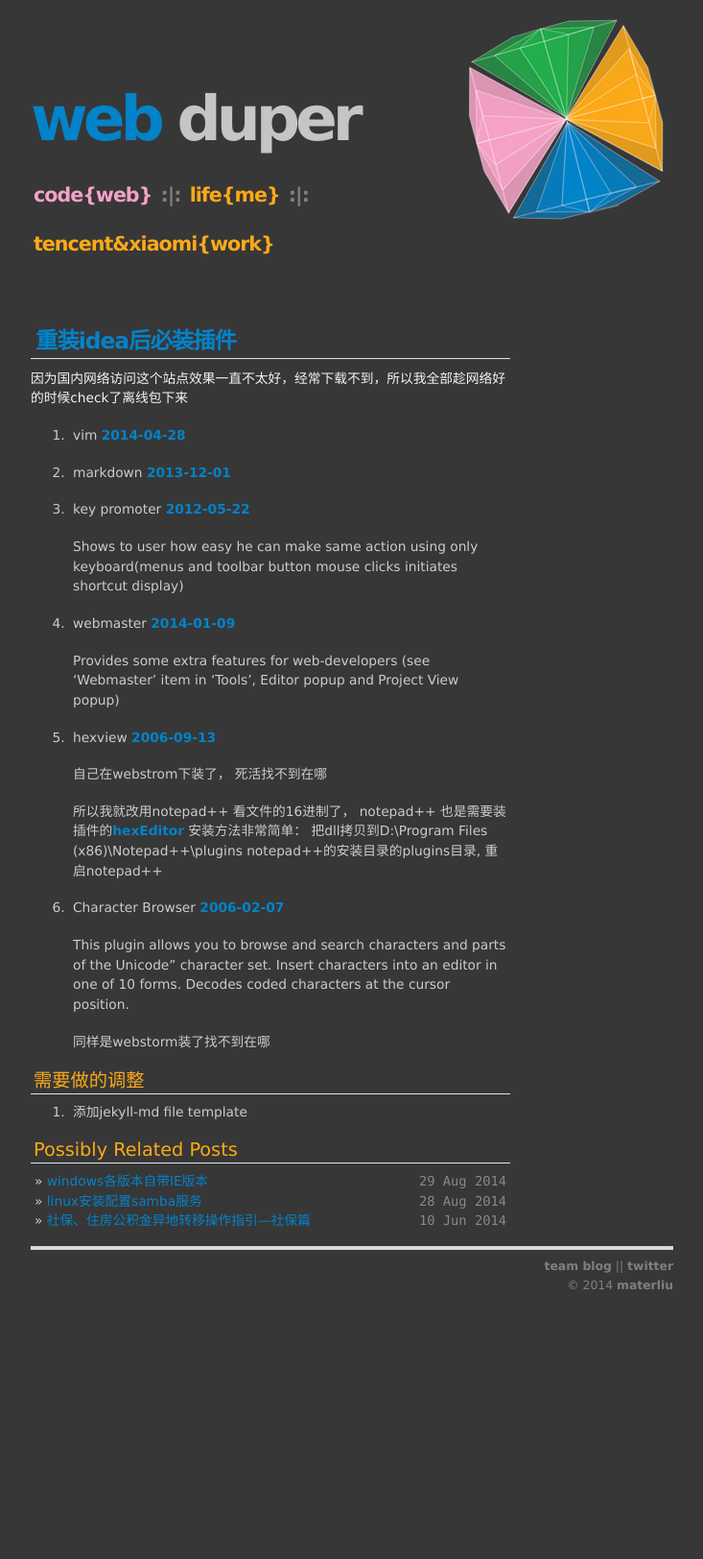
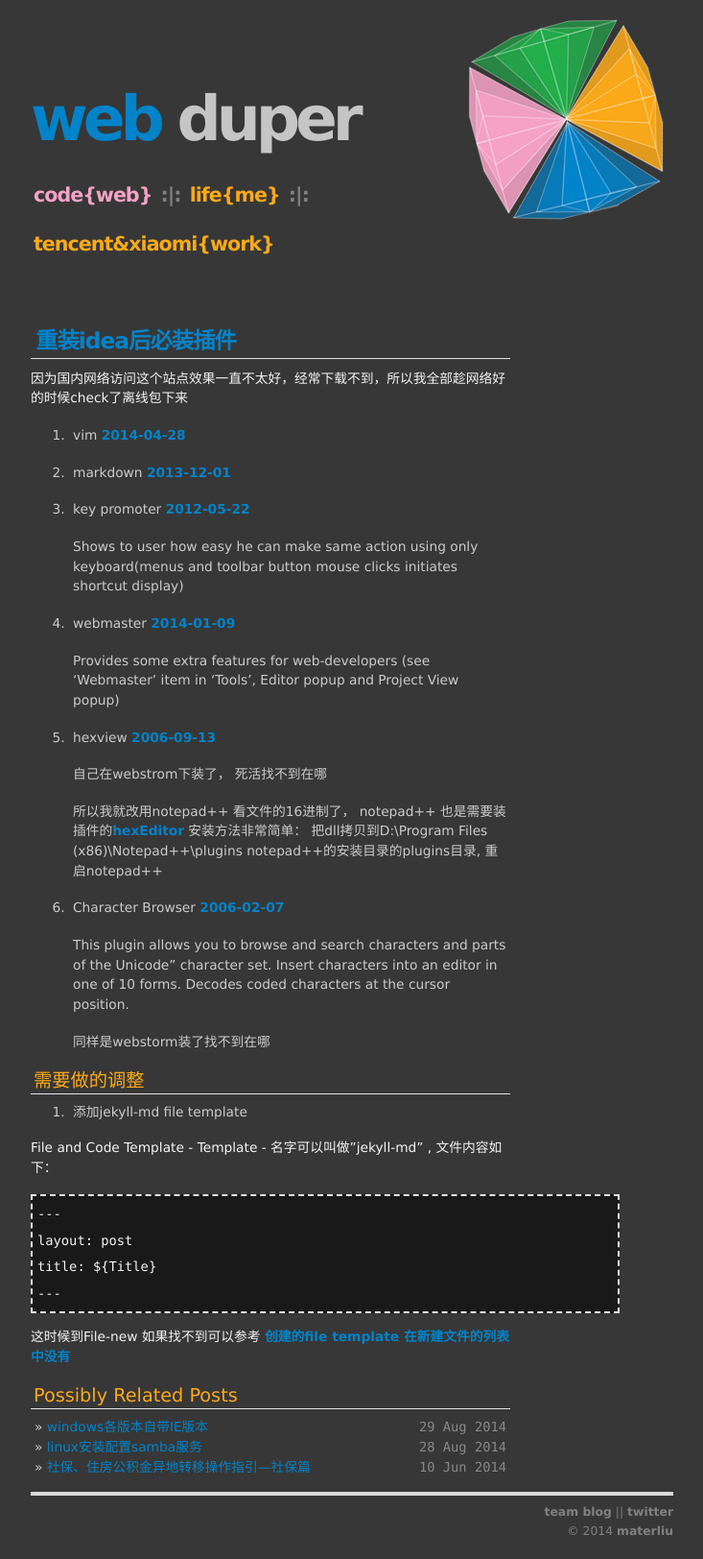
Before and after one commit to materliu/materliu.github.io, a Jekyll site: the page built from all/web/ideas/_posts/2014-04-14-reinstall-idea-plugins.md, in a window 1280 px wide. Shown: the whole page at 96% size, without its empty margins (273-1006 px from the left). Built offline with Jekyll 4.4.1, drawn with Linux system fonts in a browser that asks for light colours; Markdown is read by kramdown in place of the engine named in the settings; before the commit the page ends 1368 px from its top, so only the background shows below that.

Commit message:
change the title !

```diff
--- a/all/web/ideas/_posts/2014-04-14-reinstall-idea-plugins.md
+++ b/all/web/ideas/_posts/2014-04-14-reinstall-idea-plugins.md
@@ -33,3 +33,14 @@ title: 重装intellij idea后必装插件
 
 ### 需要做的调整
 1. 添加jekyll-md file template
+
+File and Code Template - Template - 名字可以叫做"jekyll-md" , 文件内容如下：
+
+<pre>
+---
+layout: post
+title: ${Title}
+---
+</pre>
+
+这时候到File-new 如果找不到可以参考 [创建的file template 在新建文件的列表中没有](/all/web/ideas/2014/05/02/idea-file-template-not-show.html)
```
